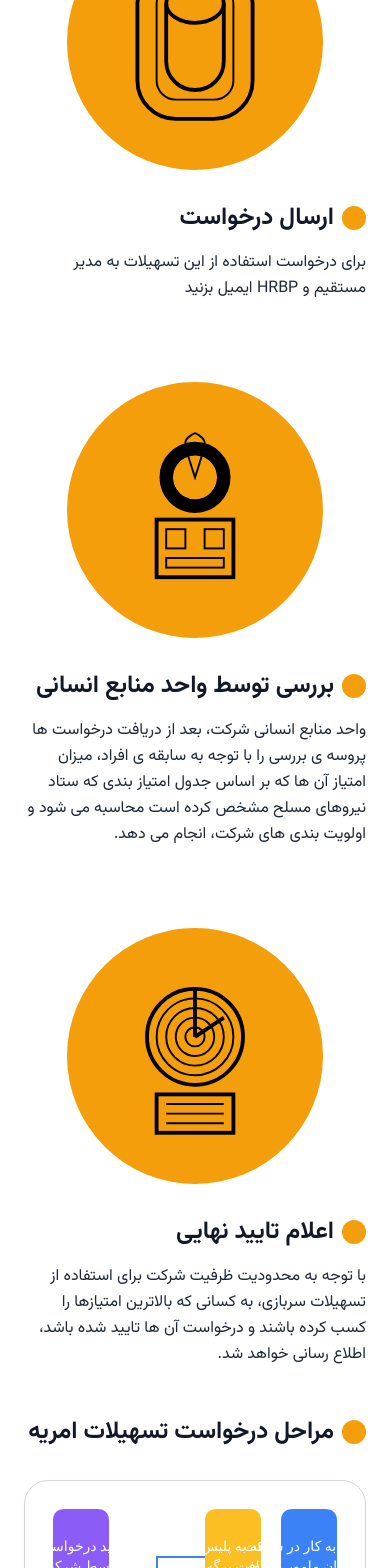
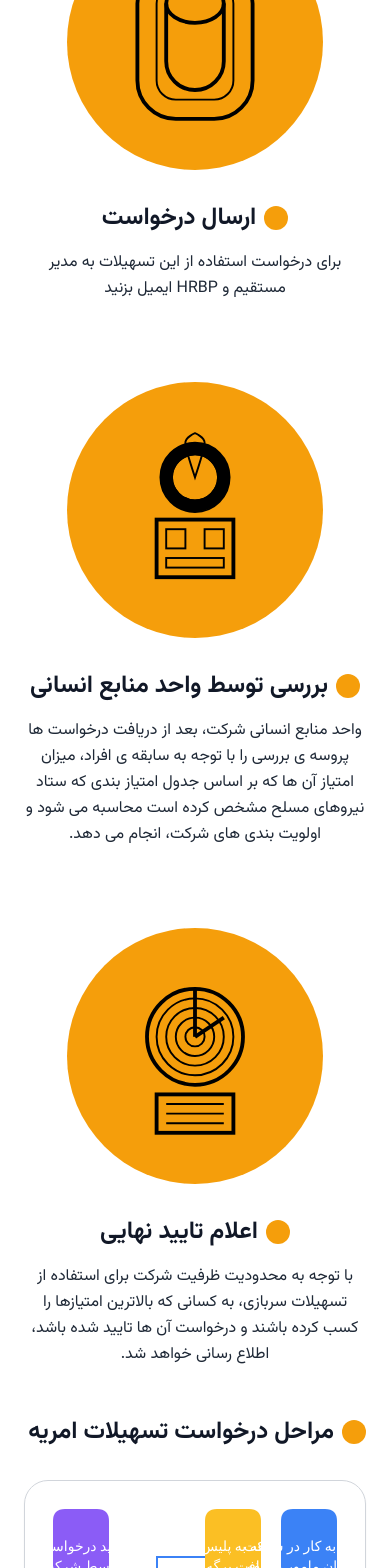
Before and after one commit to espitman/jbm-hr-life, a Nuxt app: page /military-service in a window 390 px wide. Shown: the part 1979-3547 px from the top of the page. Built offline with nearby package versions, Linux system fonts and the light colour scheme; a web font is replaced by a local one.

Commit message:
fix: center process steps in military Details component for mobile view

```diff
--- a/components/military/Details.vue
+++ b/components/military/Details.vue
@@ -50,12 +50,12 @@
         </div>
 
         <div class="flex-1">
-          <div class="flex items-center mb-4">
+          <div class="flex items-center mb-4 justify-center md:justify-start">
             <div class="w-6 h-6 rounded-full bg-amber-500"></div>
             <h2 class="text-2xl font-bold mr-2 text-right">ارسال درخواست</h2>
           </div>
 
-          <p class="text-gray-800 leading-relaxed">
+          <p class="text-gray-800 leading-relaxed text-center md:text-right">
             برای درخواست استفاده از این تسهیلات به مدیر مستقیم و HRBP ایمیل بزنید
           </p>
         </div>
@@ -78,12 +78,12 @@
         </div>
 
         <div class="flex-1">
-          <div class="flex items-center mb-4">
+          <div class="flex items-center mb-4 justify-center md:justify-start">
             <div class="w-6 h-6 rounded-full bg-amber-500"></div>
             <h2 class="text-2xl font-bold mr-2 text-right">بررسی توسط واحد منابع انسانی</h2>
           </div>
 
-          <p class="text-gray-800 leading-relaxed">
+          <p class="text-gray-800 leading-relaxed text-center md:text-right">
             واحد منابع انسانی شرکت، بعد از دریافت درخواست ها پروسه ی بررسی را با توجه به سابقه ی افراد، میزان امتیاز آن ها که بر اساس جدول امتیاز بندی که ستاد نیروهای مسلح مشخص کرده است محاسبه می شود و اولویت بندی های شرکت، انجام می دهد.
           </p>
         </div>
@@ -110,12 +110,12 @@
         </div>
 
         <div class="flex-1">
-          <div class="flex items-center mb-4">
+          <div class="flex items-center mb-4 justify-center md:justify-start">
             <div class="w-6 h-6 rounded-full bg-amber-500"></div>
             <h2 class="text-2xl font-bold mr-2 text-right">اعلام تایید نهایی</h2>
           </div>
 
-          <p class="text-gray-800 leading-relaxed">
+          <p class="text-gray-800 leading-relaxed text-center md:text-right">
             با توجه به محدودیت ظرفیت شرکت برای استفاده از تسهیلات سربازی، به کسانی که بالاترین امتیازها را کسب کرده باشند و درخواست آن ها تایید شده باشد، اطلاع رسانی خواهد شد.
           </p>
         </div>
```
